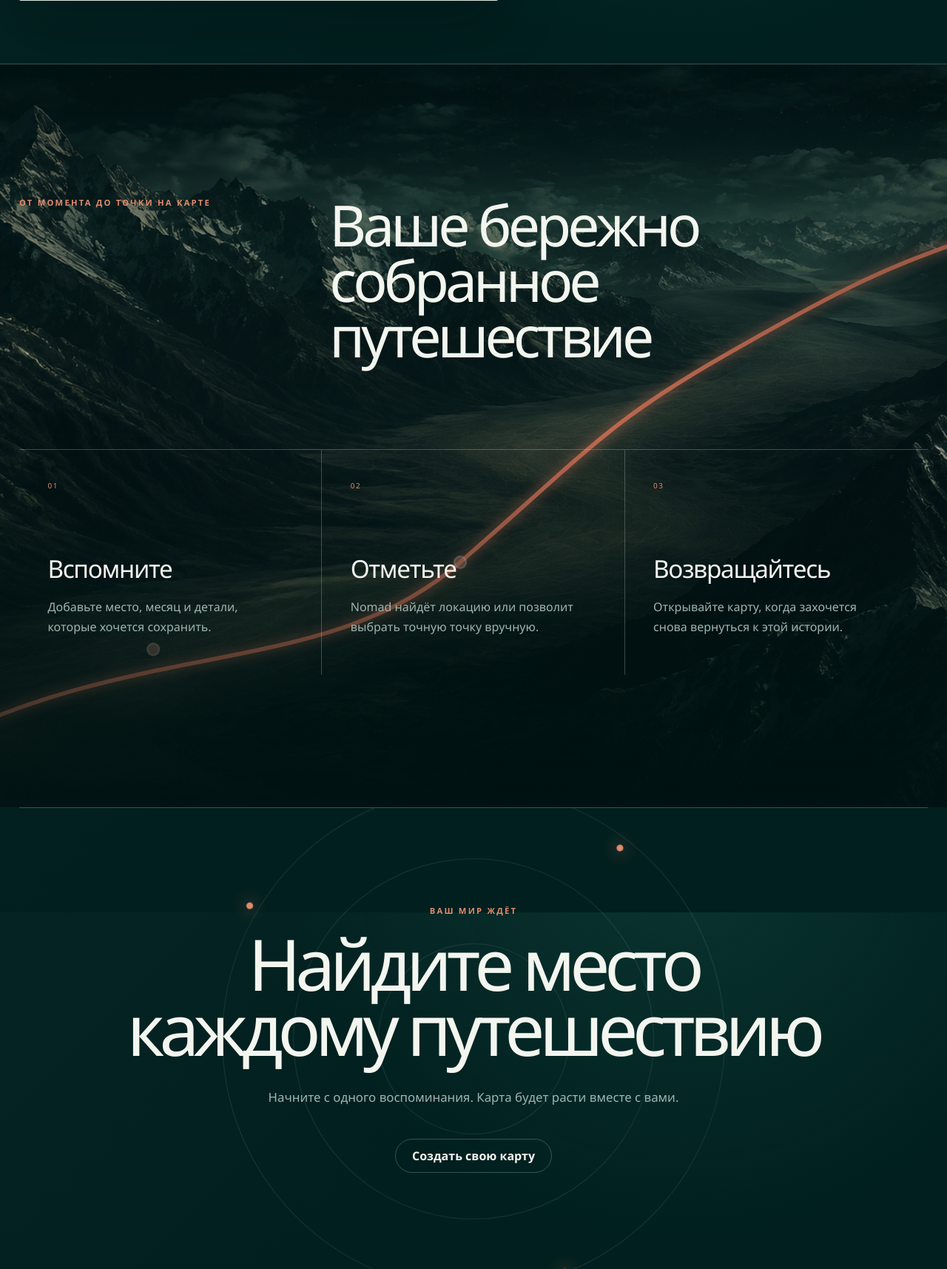
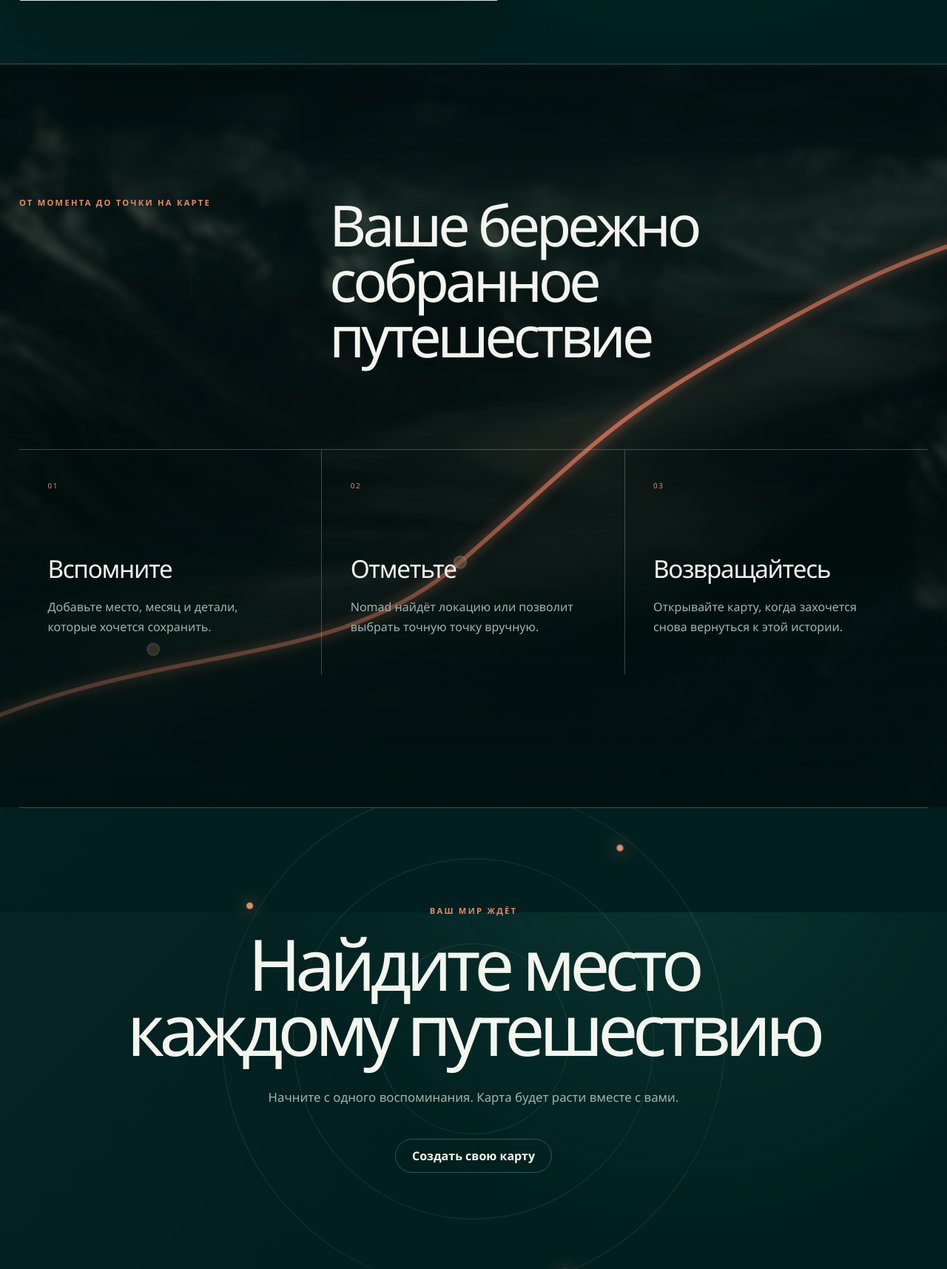
Before and after one commit to alabayk/nomad, a FastAPI app: page /about in a window 1280 px wide. Shown: the part 1967-3682 px from the top of the page at 74% size. Run offline with FastAPI, Linux system fonts and the light colour scheme; parts of the project's set-up code (start-up, migrations or seed data) failed here and were passed over.

Commit message:
Soften desktop journey background

```diff
--- a/app/static/css/app.css
+++ b/app/static/css/app.css
@@ -354,6 +354,7 @@ body[data-scroll-direction="up"] .process-heading{transition-delay:calc(var(--re
 .process-steps h3 { margin:80px 0 14px; font-size:clamp(1.6rem,2.6vw,2.25rem); font-weight:350; letter-spacing:-.04em; }
 .process-steps p { max-width:310px; color:var(--muted); line-height:1.7; }
 .process-route-animation { position:absolute; z-index:-2; inset:0; width:100%; height:100%; opacity:.78; pointer-events:none; }
+.process-landscape { filter:blur(5px) brightness(.58) saturate(.78); }
 .process-route-animation path { fill:none; stroke:#f27f60; stroke-width:5; filter:drop-shadow(0 0 7px #f27f60); }
 .route-runner { fill:#fff1df; filter:drop-shadow(0 0 9px #ff815e) drop-shadow(0 0 18px #ff815e); }
 .route-checkpoint { fill:#e88a6c; stroke:#ffe6d9; stroke-width:2; animation:checkpoint-flash 9s ease-in-out infinite; }.route-checkpoint:nth-of-type(1){animation-delay:-6.12s}.route-checkpoint:nth-of-type(2){animation-delay:-3.87s}.route-checkpoint:nth-of-type(3){animation-delay:-1.62s}.route-checkpoint:nth-of-type(4){animation-delay:.78s}
--- a/app/templates/about.html
+++ b/app/templates/about.html
@@ -51,7 +51,7 @@
 
   <section class="about-process reveal-group">
     <svg class="process-route-animation" viewBox="0 0 1792 896" preserveAspectRatio="xMidYMid slice" aria-hidden="true">
-      <image href="/static/img/journey-desktop-v2.png" width="1792" height="896" preserveAspectRatio="xMidYMid slice"/>
+      <image class="process-landscape" href="/static/img/journey-desktop-v2.png" width="1792" height="896" preserveAspectRatio="xMidYMid slice"/>
       <path id="process-route" d="M245 820 C500 690 720 740 880 600 S1060 430 1200 350 S1400 240 1510 205"/>
       <circle class="route-checkpoint" cx="510" cy="705" r="7"/><circle class="route-checkpoint" cx="880" cy="600" r="7"/><circle class="route-checkpoint" cx="1200" cy="350" r="7"/><circle class="route-checkpoint" cx="1510" cy="205" r="7"/>
       <circle class="route-runner" r="6"><animateMotion dur="9s" repeatCount="indefinite" rotate="auto"><mpath href="#process-route"/></animateMotion></circle>
--- a/app/templates/base.html
+++ b/app/templates/base.html
@@ -8,7 +8,7 @@
     <link rel="icon" href="/static/img/nomad-mark.svg?v=2" type="image/svg+xml" sizes="any">
     <link rel="shortcut icon" href="/static/img/nomad-mark.svg?v=2" type="image/svg+xml">
     <link rel="apple-touch-icon" href="/static/img/nomad-mark.svg?v=2">
-  <link rel="stylesheet" href="/static/css/app.css?v=journey-v2">
+  <link rel="stylesheet" href="/static/css/app.css?v=journey-soft">
     {% block head %}{% endblock %}
   </head>
   <body>
```
